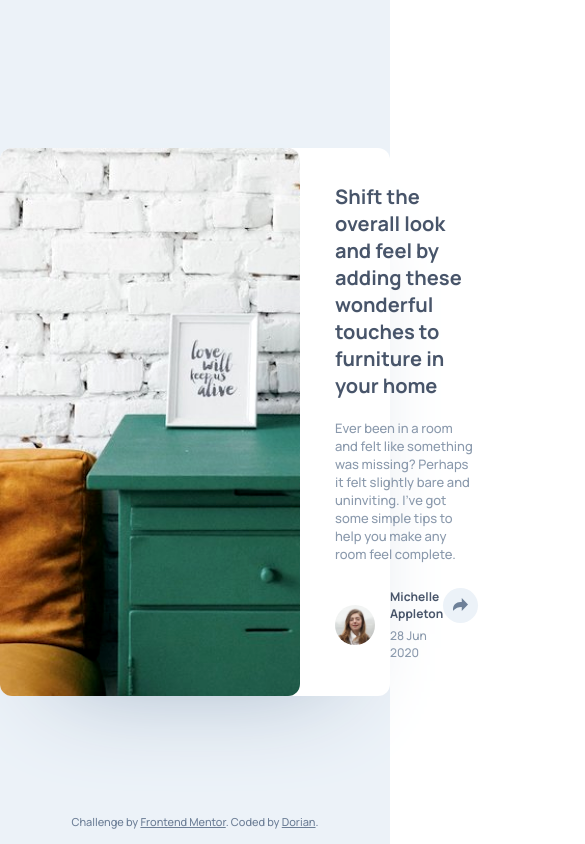
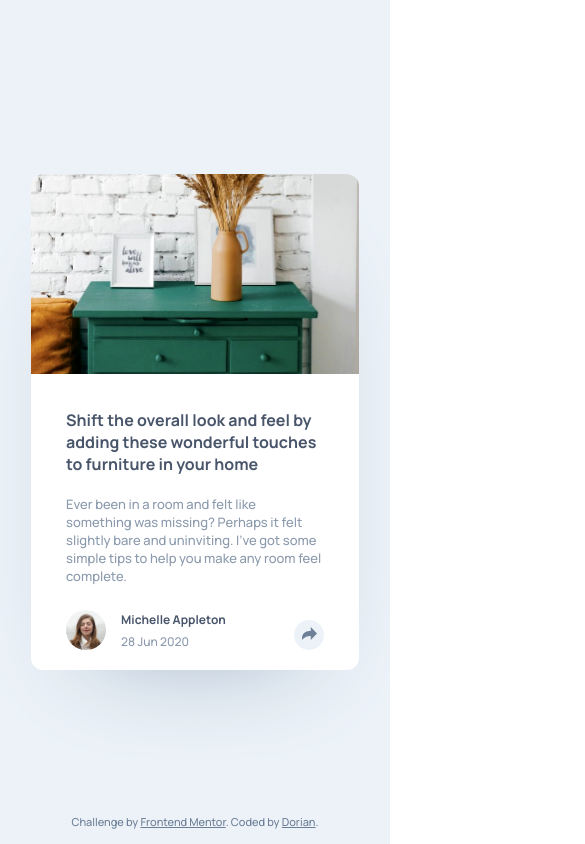
Before and after one commit to Dorian30/front-mentor-challenges, a website: page index.html in a window 390 px wide. Shown: the whole page, 585 px wide, since content can reach past the window. Drawn offline with Linux system fonts and the light colour scheme.

Commit message:
Implemented responsive

```diff
--- a/index.html
+++ b/index.html
@@ -43,19 +43,19 @@
             </div>
           </section>
           <div class="card-action-btn-container">
-            <button type="button" class="card-action-btn">
-              <img src="./img/icon-share.svg" alt="" />
+            <button id="action-btn" type="button" class="card-action-btn">
+              <img src="./img/icon-share.svg" alt="share" />
             </button>
-            <div class="card-action-links row center middle">
+            <div id="share-links" class="card-action-links">
               <p class="card-action-links-title m-right-4">share</p>
               <a class="m-right-4" href="#">
-                <img src="./img/icon-facebook.svg" alt="" />
+                <img src="./img/icon-facebook.svg" alt="facebook" />
               </a>
               <a class="m-right-4" href="#">
-                <img src="./img/icon-twitter.svg" alt=""/>
+                <img src="./img/icon-twitter.svg" alt="twitter"/>
               </a>
               <a href="#">
-                <img src="./img/icon-pinterest.svg" alt="" />
+                <img src="./img/icon-pinterest.svg" alt="pinteres" />
               </a>
             </div>
           </div>
@@ -70,5 +70,6 @@
       >Frontend Mentor</a
     >. Coded by <a href="https://github.com/Dorian30">Dorian</a>.
   </footer>
+  <script src="./js/script.js"></script>
 </body>
 </html>
--- /dev/null
+++ b/js/script.js
@@ -0,0 +1,20 @@
+"use strict";
+
+//Closure to avoid declaring global variables
+(() => {
+  const ACTIVE_CLASS = 'active';
+
+  const actionBtn = document.getElementById('action-btn');
+  const shareLinks = document.getElementById('share-links');
+
+  actionBtn.addEventListener('click', () => {
+    const isActive = actionBtn.classList.contains(ACTIVE_CLASS);
+    if (isActive) {
+      actionBtn.classList.remove(ACTIVE_CLASS);
+      shareLinks.classList.remove(ACTIVE_CLASS);
+    } else {
+      actionBtn.classList.add(ACTIVE_CLASS);
+      shareLinks.classList.add(ACTIVE_CLASS);
+    }
+  });
+})();
--- a/scss/application.scss
+++ b/scss/application.scss
@@ -1,10 +1,12 @@
 @import 'variables/colors';
+@import 'variables/breakpoints';
 
 @import './layout';
 
 @import './normalizer';
 
 $card-border: 12px;
+$card-info-padding: 35px;
 
 body {
   position: relative;
@@ -29,25 +31,46 @@ body {
   color: rgba($color: $lynch, $alpha: 0.8);
   max-width: 725px;
   width: 100%;
+
+  @include md {
+    flex-direction: column;
+    max-width: 328px;
+  }
 }
 
 .card-img {
-  border-radius: $card-border;
+  border-radius: $card-border 0 0 $card-border;
   filter: contrast(110%);
   object-fit: cover;
   object-position: 0;
   width: 300px;
+
+  @include md {
+    border-radius: $card-border $card-border 0 0;
+    height: 200px;
+    object-position: 0 -20px;
+    width: 100%;
+  }
 }
 
 .card-info {
-  padding: 35px 35px;
+  padding: $card-info-padding;
   width: 100%;
+
+  @include md {
+    padding: $card-info-padding $card-info-padding 20px;
+    position: relative;
+  }
 }
 
 .card-title {
   color: $fior;
   font-size: 20px;
   font-weight: bold;
+
+  @include md {
+    font-size: 16px;
+  }
 }
 
 .card-author-img {
@@ -68,6 +91,10 @@ body {
 
 .card-action-btn-container {
   position: relative;
+
+  @include md {
+    position: unset;
+  }
 }
 
 .card-action-btn {
@@ -85,7 +112,7 @@ body {
     cursor: pointer;
   }
 
-  &:focus {
+  &.active {
     background-color: $fior;
     will-change: background-color;
 
@@ -93,27 +120,38 @@ body {
       filter: brightness(10);
       will-change: filter;
     }
+  }
 
-    &~.card-action-links {
-      opacity: 1;
-      transition: opacity 0.3s ease-in-out, z-index 0s linear 0s;
-      will-change: opacity;
-      z-index: 5;
+  @include md {
+    height: 30px;
+    position: relative;
+    top: 10px;
+    width: 30px;
+    z-index: 10;
+
+    &.active {
+      background-color: $white;
+      will-change: unset;
+
+      img {
+        filter: unset;
+        will-change: unset;
+      }
     }
   }
 }
 
 .card-action-links {
+  align-items: center;
   background: $fior;
   border-radius: 15px;
   bottom: calc(100% + 28px);
-  color: $lynch;
+  display: flex;
   height: 55px;
+  justify-content: center;
   left: 50%;
-  letter-spacing: 3px;
   opacity: 0;
   position: absolute;
-  text-transform: uppercase;
   transform: translateX(-50%);
   transition: opacity 0.3s ease-in-out, z-index 0s linear 0.3s;
   width: 250px;
@@ -124,9 +162,39 @@ body {
     border-right: 15px solid transparent;
     border-top: 15px solid $fior;
     content: '';
+    left: 50%;
     top: 100%;
+    transform: translateX(-50%);
     position: absolute;
   }
+
+  &.active {
+    opacity: 1;
+    transition: opacity 0.3s ease-in-out, z-index 0s linear 0s;
+    will-change: opacity;
+    z-index: 5;
+  }
+
+  @include md {
+    border-radius: 0 0 $card-border $card-border;
+    bottom: 0;
+    height: 65px;
+    justify-content: flex-start;
+    left: 0;
+    padding-left: $card-info-padding;
+    transform: unset;
+    width: 100%;
+
+    &::after {
+      content: unset;
+    }
+  }
+}
+
+.card-action-links-title {
+  color: $lynch;
+  letter-spacing: 3px;
+  text-transform: uppercase;
 }
 
 .attribution {
--- a/scss/variables/_breakpoints.scss
+++ b/scss/variables/_breakpoints.scss
@@ -1,4 +1,4 @@
-$breakpoint-sm: 375px;
+$breakpoint-md: 920px;
 $breakpoint-lg: 1440px;
 
 @mixin lg {
@@ -7,8 +7,8 @@ $breakpoint-lg: 1440px;
   }
 }
 
-@mixin sm {
-  @media (max-width: $breakpoint-sm) {
+@mixin md {
+  @media (max-width: $breakpoint-md) {
     @content;
   }
 }
```
Also changed, not shown: styles.css.
